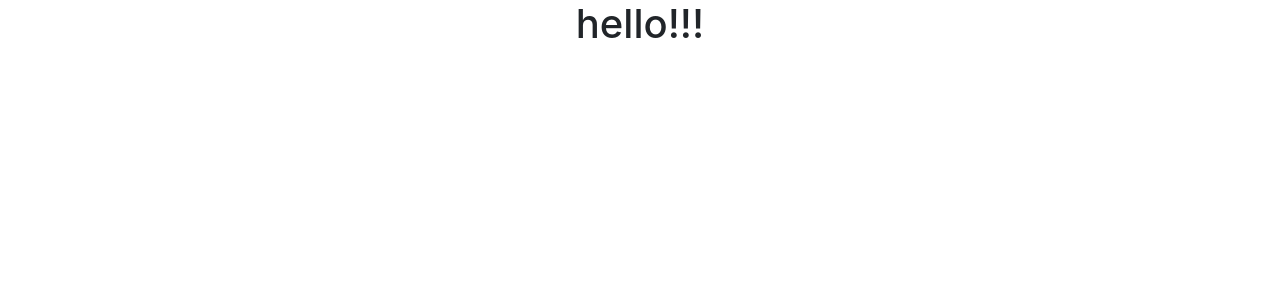
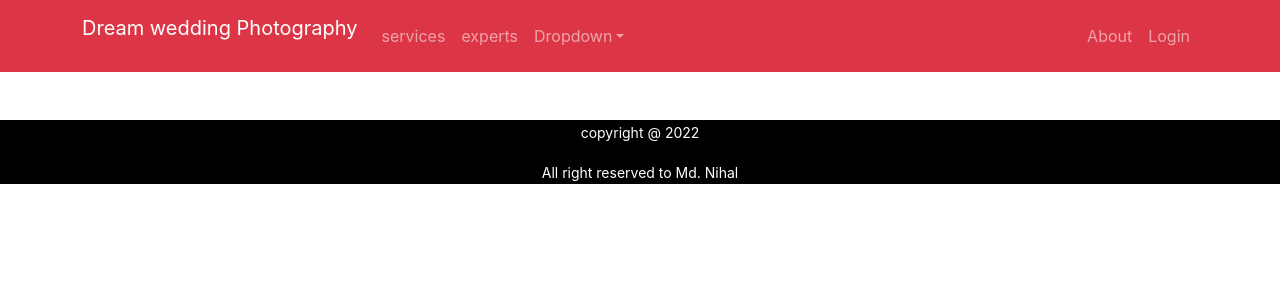
Before and after one commit to Md-Nihal/indipendent-service-provider, a React (Create React App) app: page /about in a window 1280 px wide. Shown: the top 300 px of the page. Built offline with nearby package versions, Linux system fonts and the light colour scheme; no server answers.

Commit message:
navbar & Footer added

```diff
--- a/src/App.js
+++ b/src/App.js
@@ -1,10 +1,12 @@
-import logo from './logo.svg';
 import './App.css';
+import Header from './pages/shared/Header/Header';
+import Footer from './pages/shared/Footer/Footer';
 
 function App() {
   return (
     <div className="App">
-      <h1>hello!!!</h1>
+    <Header></Header>
+    <Footer></Footer>
     </div>
   );
 }
--- /dev/null
+++ b/src/pages/shared/Footer/Footer.js
@@ -0,0 +1,14 @@
+import React from 'react';
+
+const Footer = () => {
+    const today = new Date();
+    const year = today.getFullYear();
+    return (
+        <footer className='text-center mt-5 bg-black text-white'>
+            <p><small>copyright @ {year} </small></p>
+            <p><small>All right reserved to Md. Nihal</small></p>
+        </footer>
+    );
+};
+
+export default Footer;
--- /dev/null
+++ b/src/pages/shared/Header/Header.js
@@ -0,0 +1,53 @@
+import { signOut } from 'firebase/auth';
+import React from 'react';
+import { Container, Nav, Navbar, NavDropdown } from 'react-bootstrap';
+import { useAuthState } from 'react-firebase-hooks/auth';
+import { Link } from 'react-router-dom';
+import auth from '../../../firebase.init';
+
+const Header = () => {
+    const [user] = useAuthState(auth)
+
+    const handleSignOut = () => {
+        signOut(auth)
+    }
+    return (
+        <>
+            <Navbar collapseOnSelect expand="lg" sticky='top' bg="danger" variant="dark">
+                <Container>
+                    <Navbar.Brand as={Link} to="/">
+                        <p><span>Dream wedding Photography</span></p>
+                        {/* <img  height={30} alt="" /> */}
+                    </Navbar.Brand>
+                    <Navbar.Toggle aria-controls="responsive-navbar-nav" />
+                    <Navbar.Collapse id="responsive-navbar-nav">
+                        <Nav className="me-auto">
+                            <Nav.Link href="home#services">services</Nav.Link>
+                            <Nav.Link href="home#experts">experts</Nav.Link>
+                            <NavDropdown title="Dropdown" id="collasible-nav-dropdown">
+                                <NavDropdown.Item href="#action/3.1">Action</NavDropdown.Item>
+                                <NavDropdown.Item href="#action/3.2">Another action</NavDropdown.Item>
+                                <NavDropdown.Item href="#action/3.3">Something</NavDropdown.Item>
+                                <NavDropdown.Divider />
+                                <NavDropdown.Item href="#action/3.4">Separated link</NavDropdown.Item>
+                            </NavDropdown>
+                        </Nav>
+                        <Nav>
+                            <Nav.Link as={Link} to="/about">About</Nav.Link>
+                            {
+                               user ?
+                               <button className='btn text-white' onClick={handleSignOut}>Sign out</button>
+                               :
+                                <Nav.Link eventKey={2} as={Link} to="/login">
+                                Login
+                            </Nav.Link>}
+                        </Nav>
+                    </Navbar.Collapse>
+                </Container>
+            </Navbar>
+
+        </>
+    );
+};
+
+export default Header;
```
Also changed, not shown: src/pages/shared/Footer/Footer.css (added), src/pages/shared/Header/Header.css (added).
